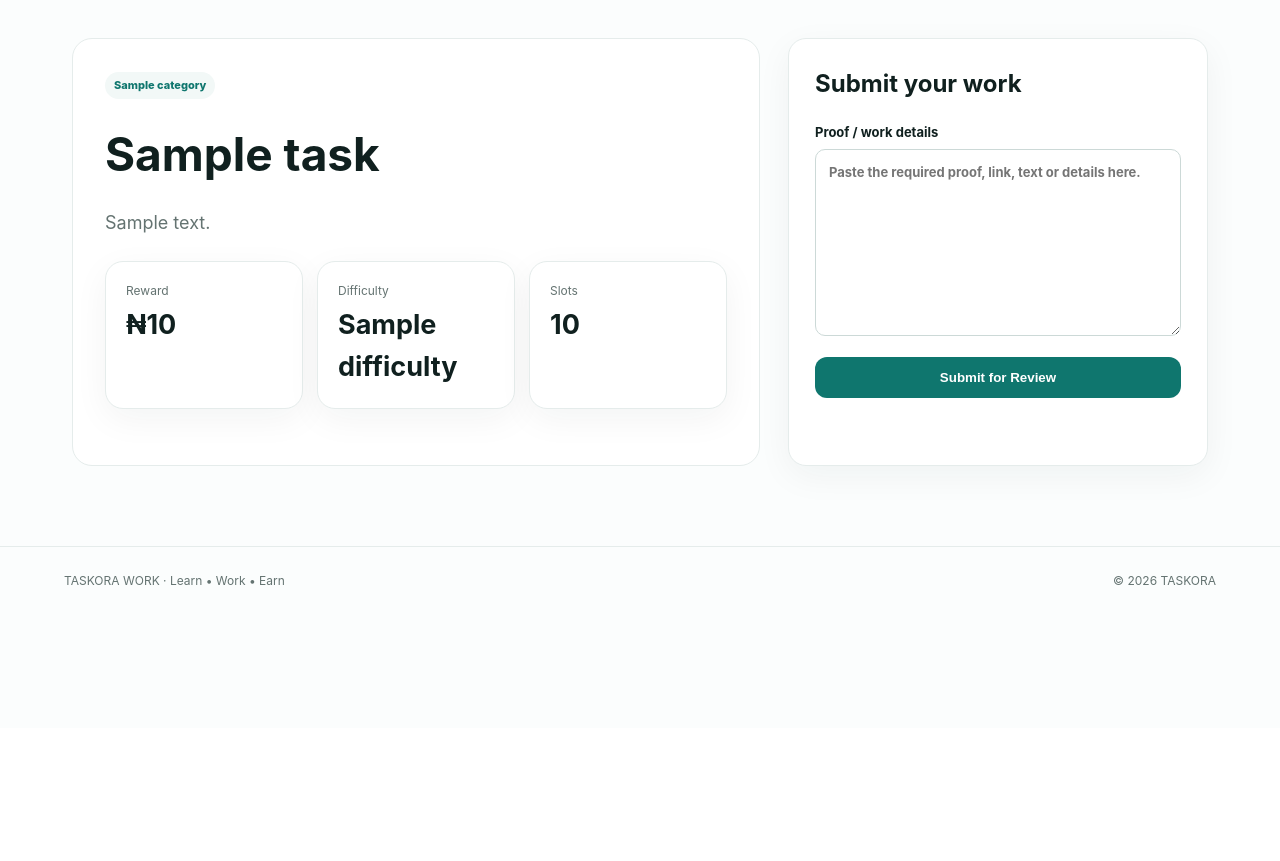
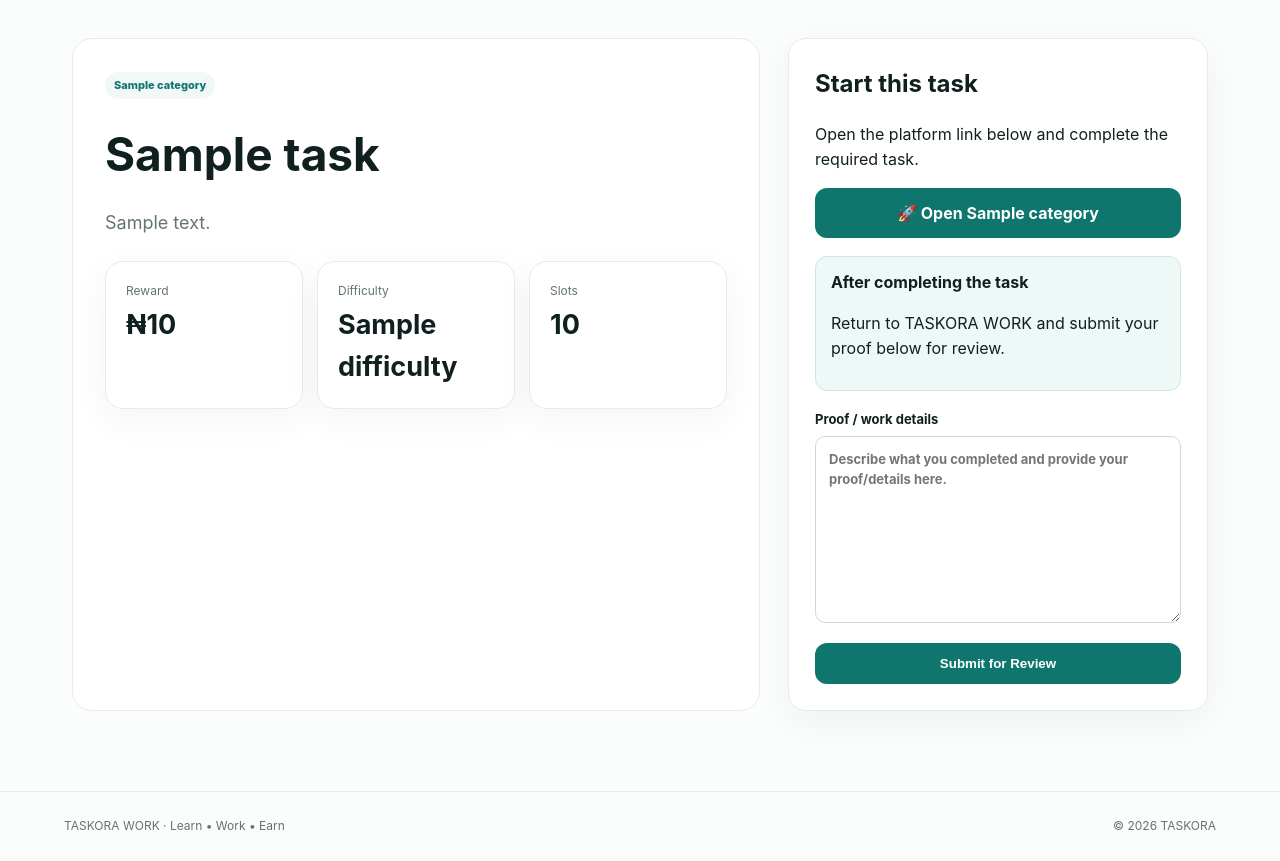
Before and after one commit to ssdplc1-crypto/taskora-work, a Flask app: template templates/task_detail.html in a window 1280 px wide. Shown: the part 72-933 px from the top of the page. Before the commit the page ends 657 px from the top, so only its background shows below. Run offline with Flask 3, Linux system fonts and the light colour scheme; the visitor is signed in with stand-in values (Sample User, id 1); data comes from the database, SQL or seed files in the repository; tables that the repository leaves empty hold one stand-in row (values such as "Sample post"); the template is opened without the code that fills it: most values are stand-ins (such as "Sample title", 1, 10 or a date in 2020); some libraries are stand-ins or nearby versions.

Commit message:
Update task_detail.html

```diff
--- a/templates/task_detail.html
+++ b/templates/task_detail.html
@@ -1,23 +1,138 @@
 {% extends "base.html" %}
+
 {% block title %}{{ task.title }} — TASKORA WORK{% endblock %}
+
 {% block content %}
+
 <div class="detail">
+
     <div class="detail-main">
-<span class="pill">{{ task.category }}</span><h1>{{ task.title }}</h1>
-<p class="lead">{{ task.description }}</p>
-<div class="stats"><div class="stat"><span>Reward</span><strong>₦{{ "{:,}".format(task.reward) }}</strong></div><div class="stat"><span>Difficulty</span><strong>{{ task.difficulty }}</strong></div><div class="stat"><span>Slots</span><strong>{{ task.slots }}</strong></div></div>
+
+        <span class="pill">{{ task.category }}</span>
+
+        <h1>{{ task.title }}</h1>
+
+        <p class="lead">
+            {{ task.description }}
+        </p>
+
+        <div class="stats">
+
+            <div class="stat">
+                <span>Reward</span>
+                <strong>₦{{ "{:,}".format(task.reward) }}</strong>
             </div>
+
+            <div class="stat">
+                <span>Difficulty</span>
+                <strong>{{ task.difficulty }}</strong>
+            </div>
+
+            <div class="stat">
+                <span>Slots</span>
+                <strong>{{ task.slots }}</strong>
+            </div>
+
+        </div>
+
+    </div>
+
+
     <div class="form-card">
+
         {% if not current_user.activated %}
-<h2>Activation required</h2><p>Activate your account before starting tasks.</p><a class="btn full" href="{{ url_for('activate') }}">Activate ₦3,000</a>
+
+            <h2>Activation required</h2>
+
+            <p>
+                Activate your account before starting tasks.
+            </p>
+
+            <a
+                class="btn full"
+                href="{{ url_for('activate') }}"
+            >
+                Activate ₦3,000
+            </a>
+
+
         {% elif already %}
-<h2>Already submitted</h2><p>Your submission for this task is already pending or approved.</p>
+
+            <h2>Already submitted</h2>
+
+            <p>
+                Your submission for this task is already
+                pending or approved.
+            </p>
+
+
         {% else %}
-<h2>Submit your work</h2>
-<form method="post" action="{{ url_for('submit_task', task_id=task.id) }}">
-<label>Proof / work details<textarea name="proof" rows="8" required placeholder="Paste the required proof, link, text or details here."></textarea></label>
-<button class="btn full" type="submit">Submit for Review</button>
+
+            <h2>Start this task</h2>
+
+            <p>
+                Open the platform link below and complete the
+                required task.
+            </p>
+
+
+            {% if task.task_link %}
+
+                <a
+                    class="btn full"
+                    href="{{ task.task_link }}"
+                    target="_blank"
+                    rel="noopener noreferrer"
+                >
+                    🚀 Open {{ task.category }}
+                </a>
+
+            {% endif %}
+
+
+            <div style="height:18px;"></div>
+
+
+            <div class="notice">
+                <strong>After completing the task</strong>
+
+                <p>
+                    Return to TASKORA WORK and submit your proof
+                    below for review.
+                </p>
+            </div>
+
+
+            <form
+                method="post"
+                action="{{ url_for('submit_task', task_id=task.id) }}"
+            >
+
+                <label>
+                    Proof / work details
+
+                    <textarea
+                        name="proof"
+                        rows="8"
+                        required
+                        placeholder="Describe what you completed and provide your proof/details here."
+                    ></textarea>
+
+                </label>
+
+                <button
+                    class="btn full"
+                    type="submit"
+                >
+                    Submit for Review
+                </button>
+
             </form>
+
         {% endif %}
-</div></div>
+
+    </div>
+
+</div>
+
 {% endblock %}
```
Lines whose indentation alone changed are shown as unchanged.
